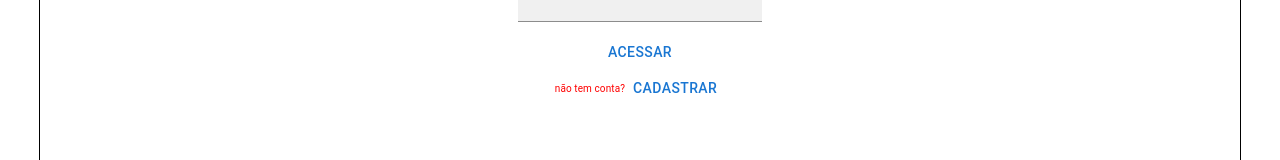
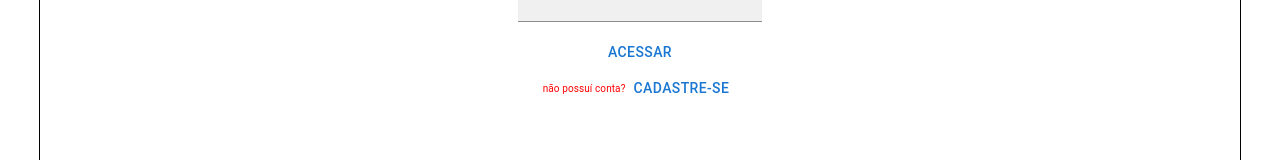
Before and after one commit to Joao-Ortega/estoque-facil-front, a Next.js app: page / in a window 1280 px wide. Shown: the part 418-578 px from the top of the page. Built offline with nearby package versions, Linux system fonts and the light colour scheme.

Commit message:
Fixing indentation

```diff
--- a/src/Components/Login.tsx
+++ b/src/Components/Login.tsx
@@ -3,17 +3,23 @@ import React, { useState } from 'react'
 import { useRouter } from 'next/router';
 
 export default function Login() {
-  const [email, setEmail] = useState<string>('')
-  const [senha, setSenha] = useState<string>('')
+  const [email, setEmail] = useState<string>('');
+  const [password, setPassword] = useState<string>('');
   const router = useRouter();
   const handleClick = () => {
-    router.push('/home')
+    // const bodyRequest = { email, password };
+    router.push('/home');
   };
   return (
-    <Box display="flex" width="100%" height="100vh" justifyContent="center"
+    <Box
+      display="flex"
+      width="100%"
+      height="100vh"
+      justifyContent="center"
       alignItems="center"
       sx={{ margin: 0 }}>
-      <Box sx={{
+      <Box
+        sx={{
           border: '1px solid black',
           width: "95%",
           height: "60%",
@@ -22,7 +28,7 @@ export default function Login() {
           borderTopLeftRadius: "5%",
           borderTopRightRadius: "1%",
           borderBottomRightRadius: "5%",
-          borderBottomLeftRadius: "1%"
+          borderBottomLeftRadius: "1%",
         }}
         justifyContent="center"
         alignItems="center"
@@ -33,15 +39,15 @@ export default function Login() {
           variant="filled"
           value={ email }
           required
-          onChange={({ target }) => {
-          console.log(email);
-          setEmail(target.value)
-        }} sx={{ margin: "1%", borderRadius: "2%" }}
+          onChange={({ target }) => { setEmail(target.value) }}
+          sx={{ margin: "1%", borderRadius: "2%" }}
         />
-        <TextField id="filled-basic" label="Senha" variant="filled" value={ senha }  onChange={({ target }) => {
-          console.log(senha);
-          setSenha(target.value)
-        }}
+        <TextField
+          id="filled-basic"
+          label="Senha"
+          variant="filled"
+          value={ password }
+          onChange={({ target }) =>  setPassword(target.value) }
         required
         sx={{ margin: "1%", borderRadius: "2%" }}/>
         <Button
@@ -50,11 +56,17 @@ export default function Login() {
           Acessar
         </Button>
         <Box>
-          <Typography variant='body1' component="span" sx={{ fontSize: "10px", color: "red" }}>não tem conta?</Typography>
+          <Typography
+            variant='body1'
+            component="span"
+            sx={{ fontSize: "10px", color: "red" }}
+          >
+            não possuí conta?
+          </Typography>
           <Button
             onClick={() => router.push('/register')}
           >
-            Cadastrar
+            Cadastre-se
           </Button>
         </Box>
       </Box>
```
Also changed, not shown: src/pages/register.tsx (+8 -6 lines).
